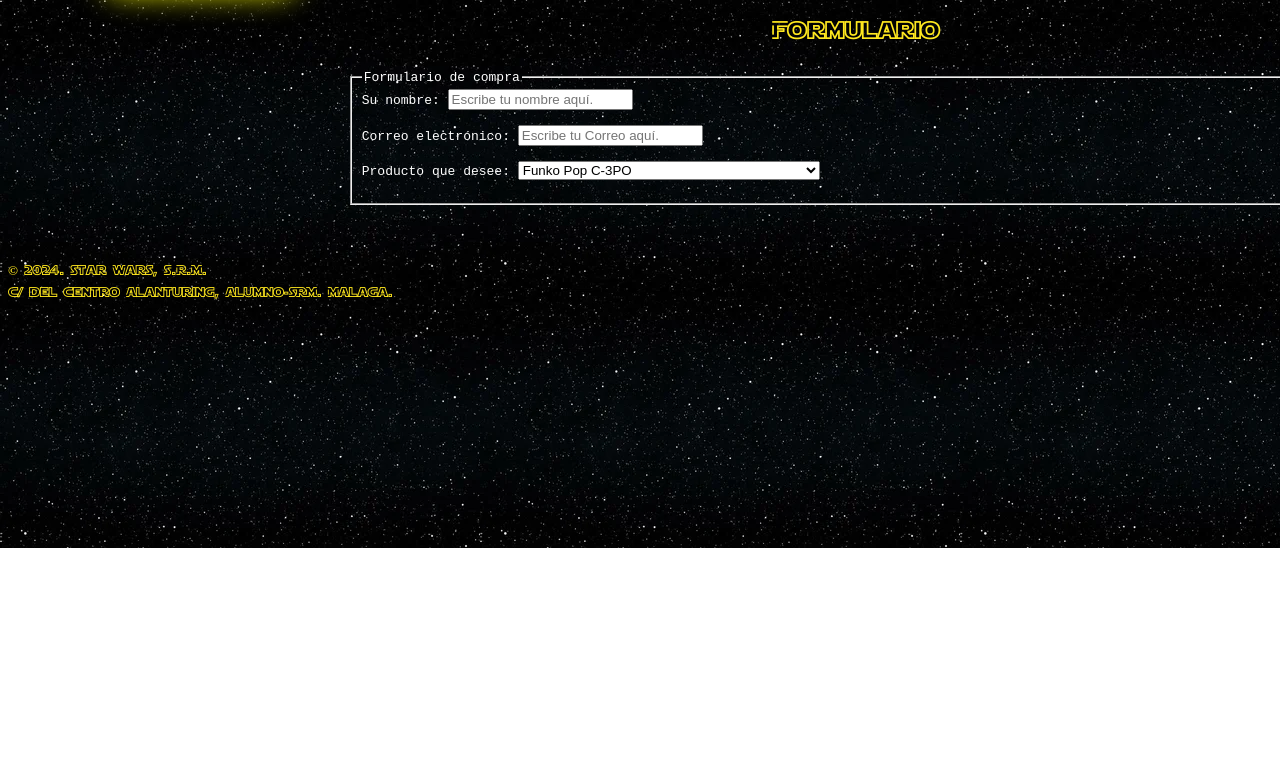
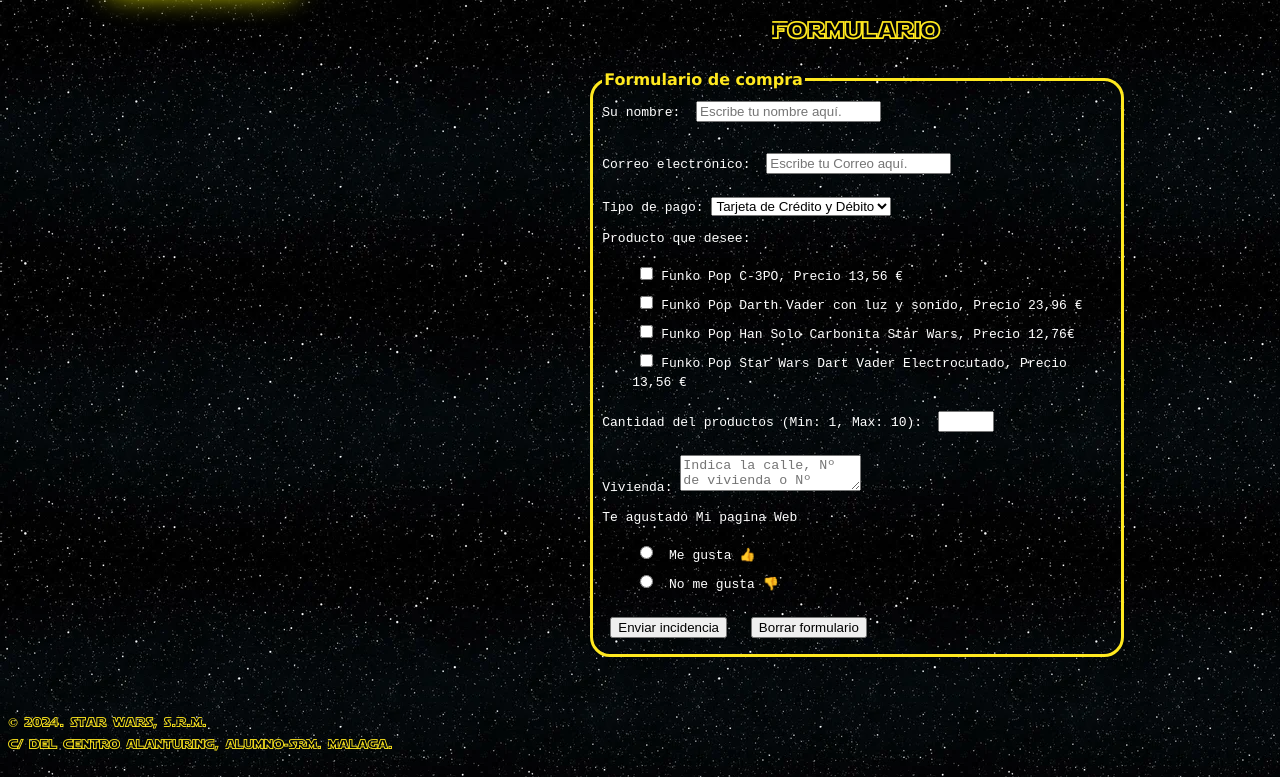
Before and after one commit to ElYinyan-2412/Star-Wars, a plain HTML site: page Star_Wars_Formulario.html in a window 1280 px wide. Shown: the part 252-1029 px from the top of the page. Before the commit the page ends 800 px from the top, so only its background shows below. Drawn offline with Linux system fonts and the light colour scheme.

Commit message:
Fin-formulario

```diff
--- a/CSS/Star_Wars.css
+++ b/CSS/Star_Wars.css
@@ -193,3 +193,26 @@ button:hover{
 }
 
 /* Formulario */
+
+fieldset {
+    width: 50%;
+    background-color: transparent;
+    color: white;
+    border: 3px solid #ffe81f;
+    border-radius: 20px;
+    margin: auto;
+}
+
+legend {
+    font-family: Verdana, Geneva, Tahoma, sans-serif;
+    color: #ffe81f;
+    font-weight: bolder;
+}
+
+label{
+    color: white;
+}
+
+input {
+    margin: 8px;
+}
--- a/Star_Wars_Formulario.html
+++ b/Star_Wars_Formulario.html
@@ -50,25 +50,84 @@
                         <legend>Formulario de compra</legend>
                         <div>
                             <label for="Nombre">Su nombre:</label>
-                            <input type="text" id="Nombre" name="Nombre" value="" placeholder="Escribe tu nombre aquí."><br><br>
+                            <input type="text" id="Nombre" name="Nombre" value=""
+                                placeholder="Escribe tu nombre aquí." required><br><br>
                         </div>
                         <div>
                             <label for="Correo">Correo electrónico:</label>
-                            <input type="text" id="Correo" name="Correo" value="" placeholder="Escribe tu Correo aquí."><br><br>
+                            <input type="email" id="Correo" name="Correo" value=""
+                                placeholder="Escribe tu Correo aquí." required><br><br>
                         </div>
+
                         <div>
-                            <label for="Producto">Producto que desee:</label>
-                            <select id="Producto" name="Producto"><br>
-                                <option value="C-3PO" selected>Funko Pop C-3PO</option>
-                                <option value="Dart-Vader-1">Funko Pop Darth Vader con luz y sonido</option>
-                                <option value="Han-Solo">Funko Pop Han Solo Carbonita Star Wars</option>
-                                <option value="Dart-Vader-2">Funko Pop Star Wars Dart Vader Electrocutado</option>
+                            <label for="Pago">Tipo de pago:</label>
+                            <select id="Pago" name="Producto"><br>
+                                <option value="TransfBa"> Transferencia Bancaria</option>
+                                <option value="TarjetaCre" selected>Tarjeta de Crédito y Débito</option>
+                                <option value="Paypal">Por PayPal</option>
+                                <option value="TarjetaPre">Tarjetade Prepago</option>
                             </select><br><br>
                         </div>
 
+                        <div>
+                            <label for="C-3PO">Producto que desee:</label>
+                            <ul style="list-style: none;">
+                                <li>
+                                    <input type="checkbox" id="C-3PO">Funko Pop C-3PO, Precio 13,56 €
+                                </li>
+
+                                <li>
+                                    <input type="checkbox" id="Dart-Vader-1">Funko Pop Darth Vader con luz y sonido,
+                                    Precio 23,96 €
+                                </li>
+
+                                <li>
+                                    <input type="checkbox" id="Han-Solo">Funko Pop Han Solo Carbonita Star Wars, Precio
+                                    12,76€
+                                </li>
+
+                                <li>
+                                    <input type="checkbox" id="Dart-Vader-2">Funko Pop Star Wars Dart Vader
+                                    Electrocutado,
+                                    Precio 13,56 €
+                                </li>
+                            </ul>
+                        </div>
+
+                        <div>
+                            <label for="Cant">Cantidad del productos (Min: 1, Max: 10):</label>
+                            <input type="number" id="Cant" name="Cant" min="1" max="10">
+                            <br><br>
+                        </div>
+
+                        <div>
+                            <label for="local">Vivienda:</label>
+                            <textarea id="local" name="local" value=""
+                                placeholder="Indica la calle, Nº de vivienda o Nº Bloque, Plata, y Nº Departamento "></textarea><br><br>
+                        </div>
+
+                        <div>
+                            <label for="fav">Te agustado Mi pagina Web</label>
+                            <ul style="list-style: none;">
+                                <li>
+                                    <input type="radio" id="Like" name="fav">
+                                    <label for="Like">Me gusta 👍</label>
+                                </li>
+
+                                <li>
+                                    <input type="radio" id="DisLike" name="fav">
+                                    <label for="DisLike">No me gusta 👎</label>
+                                </li>
+                            </ul>
+                        </div>
+                        <div>
+                            <input type="submit" value="Enviar incidencia">
+                            <input type="reset" value="Borrar formulario">
+                        </div>
                     </fieldset>
 
                 </form>
+            </div>
         </article>
     </section>
 
```
